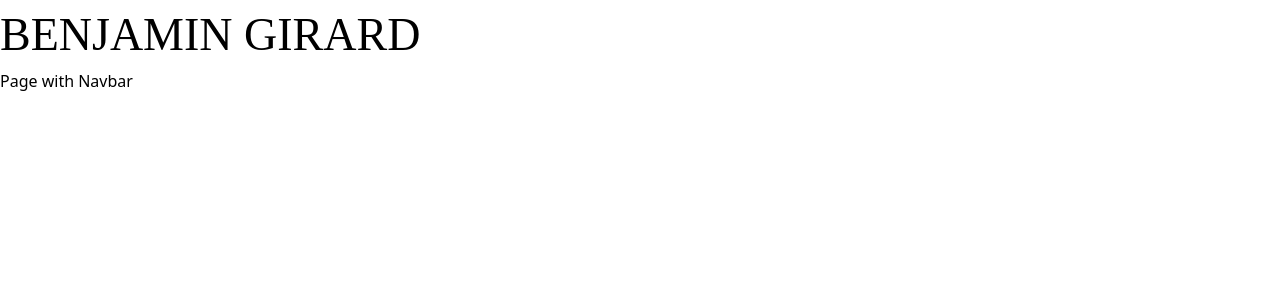
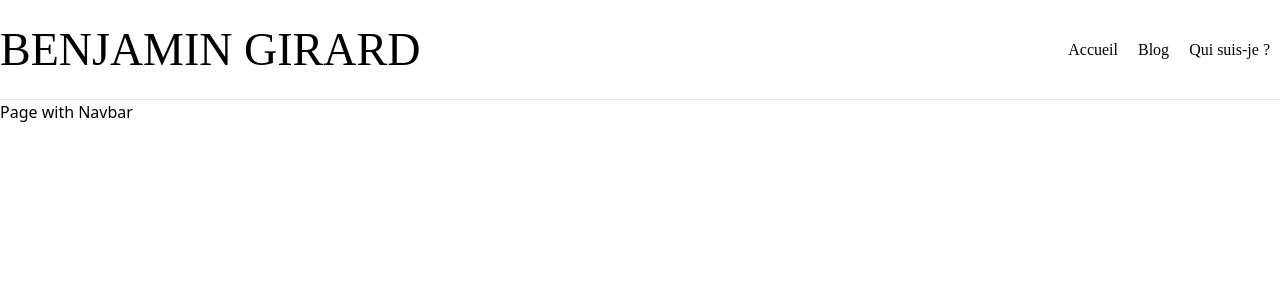
Before and after one commit to benaor/_nextjs_blog-benjamin, a Next.js app: page /Home/Home in a window 1280 px wide. Shown: the top 300 px of the page. Built offline with nearby package versions, Linux system fonts and the light colour scheme.

Commit message:
Edit navbar

```diff
--- a/components/organisms/Navbar/Navbar.tsx
+++ b/components/organisms/Navbar/Navbar.tsx
@@ -1,15 +1,35 @@
 import * as React from 'react'
 import Logo from '../../atoms/Logo'
+import Navigation from '../../molecules/Navigation'
+import { ListNavItemProp } from '../../molecules/Navigation/Navigation.types'
 
 const Navbar = () => {
   const styles: React.CSSProperties = {
     display: 'flex',
-    justifyContent: 'space-between'
+    justifyContent: 'space-between',
+    minHeight: '100px',
+    borderBottom: '1px solid #E5E5E5'
   }
+
+  const listNavItem: Array<ListNavItemProp> = [
+    {
+      name: 'Accueil',
+      href: '/Home'
+    },
+    {
+      name: 'Blog',
+      href: '/Blog'
+    },
+    {
+      name: 'Qui suis-je ?',
+      href: '/About'
+    }
+  ]
 
   return (
     <nav className="navbar" data-testid="Navbar" style={styles}>
       <Logo />
+      <Navigation listNavItem={listNavItem} />
     </nav>
   )
 }
```
